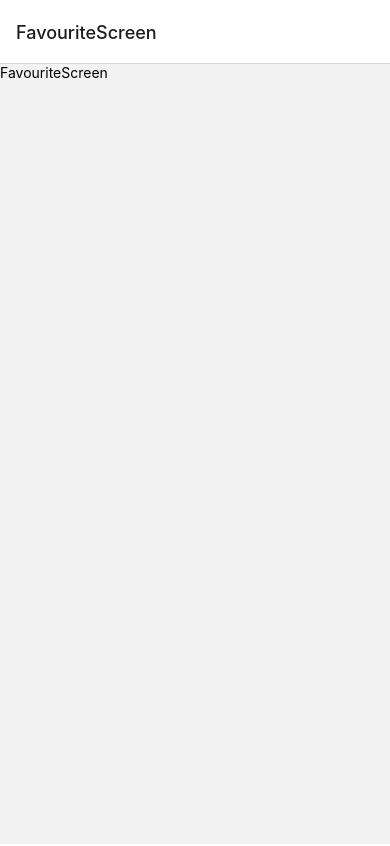
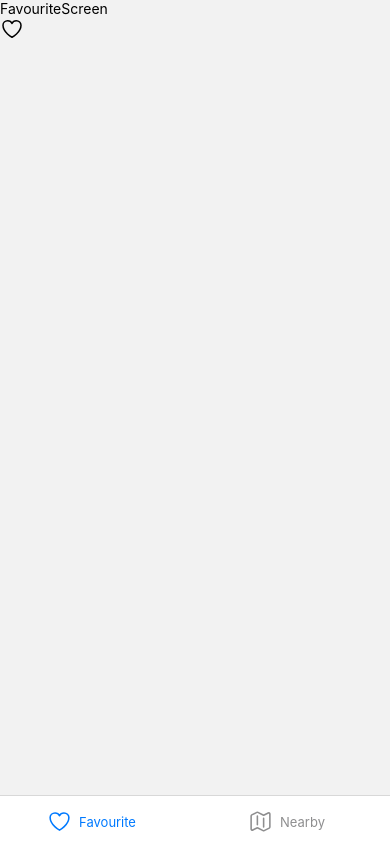
Before and after one commit to Sych1219/BusTravelFE, a React Native app: screen /FavouriteScreen in a window 390 px wide. Built offline with nearby package versions, Linux system fonts and the light colour scheme.

Commit message:
feat: add tab bottom

```diff
--- a/App.tsx
+++ b/App.tsx
@@ -5,32 +5,40 @@ import nearbyScreen from "./src/screens/NearbyScreen";
 import {createNativeStackNavigator} from '@react-navigation/native-stack';
 import FavouriteScreen from "./src/screens/FavouriteScreen";
 import NearbyScreen from "./src/screens/NearbyScreen";
+import {createBottomTabNavigator} from "@react-navigation/bottom-tabs";
+import {HeartIcon, MapIcon} from "react-native-heroicons/outline";
 
 type RootParamList = {
     FavouriteScreen: undefined
     NearbyScreen: undefined
     Screen3: { paramB: string; paramC: number }
 }
+
 function App(): JSX.Element {
     const Stack = createNativeStackNavigator();
-
+    const Tab = createBottomTabNavigator<RootParamList>();
     const Root = createNativeStackNavigator<RootParamList>();
     return (
-
-        // <View className="flex-1 items-center justify-center bg-white">
-        //    <Test></Test>
-        // </View>
         <NavigationContainer>
-            <Root.Navigator>
-                <Root.Screen name="FavouriteScreen" component={FavouriteScreen} />
-                <Root.Screen name="NearbyScreen" component={NearbyScreen} />
-            </Root.Navigator>
+            <Tab.Navigator screenOptions={{headerShown: false}} initialRouteName={'FavouriteScreen'}>
+                <Tab.Screen name="FavouriteScreen" component={FavouriteScreen} options={{
+                    title: 'Favourite',
+                    headerShown: false,
+                    tabBarIcon: ({color, size}) => (
+                        <HeartIcon size={size} color={color}/>
+                    ),
+                    tabBarLabelPosition: 'beside-icon',
+                }}/>
+                <Tab.Screen name="NearbyScreen" component={NearbyScreen} options={{
+                    title: 'Nearby',
+                    headerShown: false,
+                    tabBarIcon: ({color, size}) => (
+                        <MapIcon size={size} color={color}/>
+                    ),
+                    tabBarLabelPosition: 'beside-icon',
+                }}/>
+            </Tab.Navigator>
         </NavigationContainer>
-        // <NavigationContainer>
-        //     <Stack.Navigator>
-        //         <Stack.Screen name="Home" component={nearbyScreen} />
-        //     </Stack.Navigator>
-        // </NavigationContainer>
     );
 }
 
--- a/package.json
+++ b/package.json
@@ -10,14 +10,17 @@
     "test": "jest"
   },
   "dependencies": {
+    "@react-navigation/bottom-tabs": "^6.5.7",
     "@react-navigation/native": "^6.1.6",
     "@react-navigation/native-stack": "^6.9.12",
     "@types/react-navigation": "^3.4.0",
     "nativewind": "^2.0.11",
     "react": "18.2.0",
     "react-native": "0.71.11",
+    "react-native-heroicons": "^3.2.0",
     "react-native-safe-area-context": "^4.5.3",
-    "react-native-screens": "^3.21.0"
+    "react-native-screens": "^3.21.0",
+    "react-native-svg": "^13.9.0"
   },
   "devDependencies": {
     "@babel/core": "^7.20.0",
--- a/src/screens/FavouriteScreen.tsx
+++ b/src/screens/FavouriteScreen.tsx
@@ -1,12 +1,14 @@
 import React from "react";
 import {Text, View} from "react-native";
-
+import {HeartIcon} from "react-native-heroicons/outline";
 const FavouriteScreen = () => {
     return (
         <View>
             <Text>FavouriteScreen</Text>
+            <HeartIcon size={24}/>
         </View>
     );
+
 
 
 }
```
Also changed, not shown: 2 other files (tests, documents, lock files or other folders).
